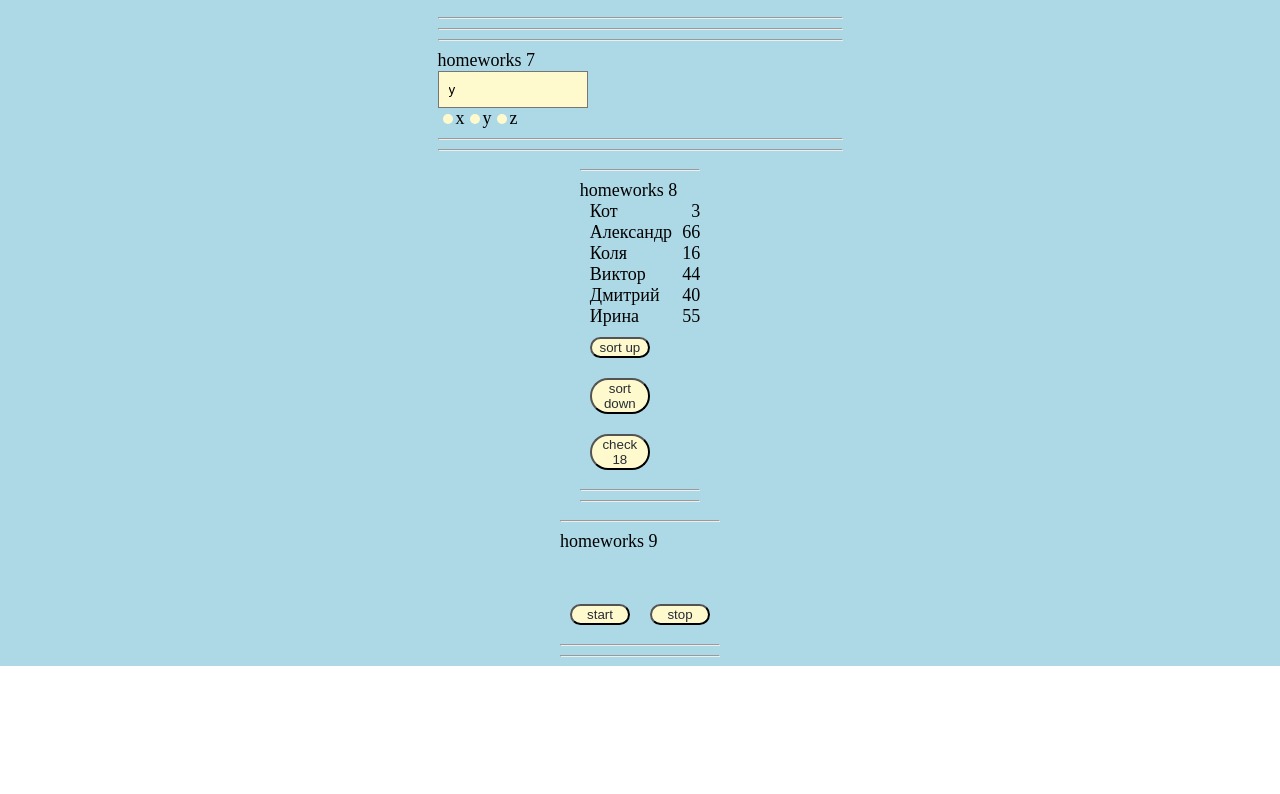
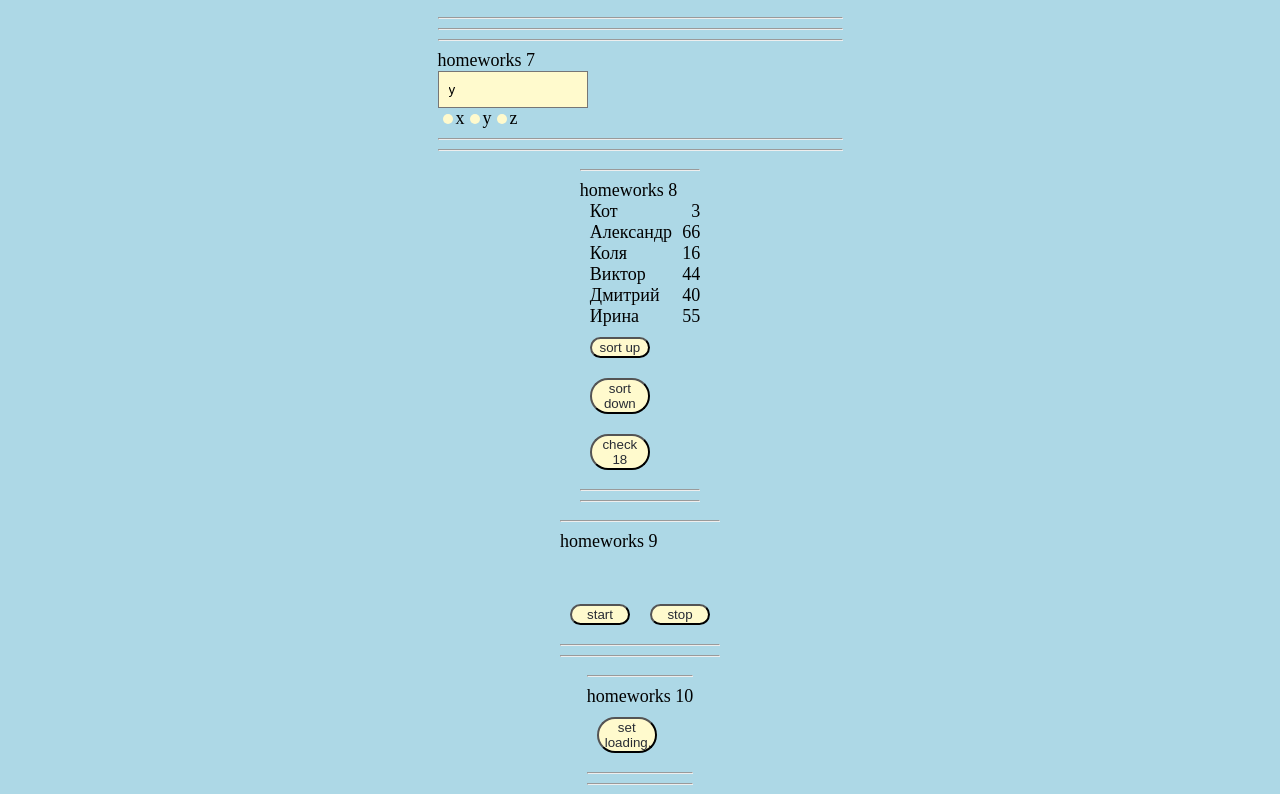
Before and after one commit to KarolinaEsepenok/dzIgnat, a React (Create React App) app: page /#/pre-junior in a window 1280 px wide. Shown: the part 1138-1932 px from the top of the page. Before the commit the page ends 1804 px from the top, so only its background shows below. Built offline with nearby package versions, Linux system fonts and the light colour scheme.

Commit message:
HW10Commit

```diff
--- a/package.json
+++ b/package.json
@@ -14,8 +14,10 @@
     "@types/uuid": "^8.3.4",
     "react": "^17.0.2",
     "react-dom": "^17.0.2",
+    "react-redux": "^8.0.2",
     "react-router-dom": "^5.2.0",
     "react-scripts": "3.4.1",
+    "redux": "^4.2.0",
     "typescript": "^4.4.2",
     "uuid": "^8.3.2",
     "web-vitals": "^2.1.0"
--- a/src/index.tsx
+++ b/src/index.tsx
@@ -4,10 +4,14 @@ import './index.css'
 import App from './p1-main/m1-ui/u1-app/App'
 import * as serviceWorker from './serviceWorker'
 import {BrowserRouter} from "react-router-dom";
+import {Provider} from "react-redux";
+import store from "./p2-homeworks/h10/bll/store";
 
 ReactDOM.render(
     <React.StrictMode>
-        <BrowserRouter><App/></BrowserRouter>
+       <Provider store={store}>
+            <App/>
+    </Provider>
 
     </React.StrictMode>,
     document.getElementById("root")
--- a/src/p1-main/m1-ui/u1-app/App.tsx
+++ b/src/p1-main/m1-ui/u1-app/App.tsx
@@ -1,12 +1,9 @@
 import React from 'react'
 import s from './App.module.css'
-import HW1 from '../../../p2-homeworks/h1/HW1'
-import HW2 from "../../../p2-homeworks/h2/HW2";
-import HW3 from "../../../p2-homeworks/h3/HW3";
-import HW4 from "../../../p2-homeworks/h4/HW4";
 import HW5 from "../../../p2-homeworks/h5/HW5"
 import HW8 from "../../../p2-homeworks/h8/HW8";
 import HW9 from "../../../p2-homeworks/h9/HW9";
+import HW10 from "../../../p2-homeworks/h10/HW10";
 
 function App() {
     return (
@@ -22,6 +19,7 @@ function App() {
             <HW5/>
 <HW8/>
             <HW9/>
+            <HW10/>
 
 
         </div>
--- a/src/p2-homeworks/h10/HW10.tsx
+++ b/src/p2-homeworks/h10/HW10.tsx
@@ -1,14 +1,24 @@
 import React from 'react'
 import SuperButton from '../h4/common/c2-SuperButton/SuperButton'
+import {useDispatch, useSelector} from "react-redux";
+import {AppStoreType} from "./bll/store";
+import {loadingAC} from "./bll/loadingReducer";
 
 function HW10() {
     // useSelector, useDispatch
-    const loading = false
+    const isLoading = useSelector<AppStoreType,boolean>(state=>state.loading.isLoading)
+    const dispatch = useDispatch()
+
+
+  //  const loading = false
 
     const setLoading = () => {
-        // dispatch
+        dispatch(loadingAC( true))
+        setTimeout(()=>{
+            dispatch(loadingAC( false))
+        },1500)
         // setTimeout
-        console.log('loading...')
+      //  console.log('loading...')
     };
 
     return (
@@ -17,7 +27,7 @@ function HW10() {
             homeworks 10
 
             {/*should work (должно работать)*/}
-            {loading
+            {isLoading
                 ? (
                     <div>крутилка...</div>
                 ) : (
--- a/src/p2-homeworks/h10/bll/loadingReducer.ts
+++ b/src/p2-homeworks/h10/bll/loadingReducer.ts
@@ -1,14 +1,22 @@
 const initState = {
+    isLoading: false
 
 }
 
-export const loadingReducer = (state = initState, action: any): any => { // fix any
+export const loadingReducer = (state = initState, action: LoadingActionType): typeof initState=> { // fix any
     switch (action.type) {
-        case '': {
-            return state
+        case 'CHANGE_LOADING': {
+            return{
+                ...state,
+            isLoading: action.isLoading
+            }
         }
         default: return state
     }
 }
+type LoadingActionType ={
+    type: "CHANGE_LOADING"
+    isLoading:boolean
+}
 
-export const loadingAC = (): any => {} // fix any
+export const loadingAC = (isLoading:boolean): LoadingActionType => ({type: "CHANGE_LOADING", isLoading}) // fix any
--- a/src/p2-homeworks/h10/bll/store.ts
+++ b/src/p2-homeworks/h10/bll/store.ts
@@ -1,15 +1,16 @@
 import {loadingReducer} from './loadingReducer'
+import {combineReducers, createStore} from "redux";
 
-// const reducers = combineReducers({
-//     loading: loadingReducer,
-//
-// })
-//
-// const store = createStore(reducers)
-//
-// export default store
-//
-// export type AppStoreType = ReturnType<typeof reducers>
-//
-// // @ts-ignore
-// window.store = store // for dev
+ const reducers = combineReducers({
+     loading: loadingReducer,
+
+ })
+
+ const store = createStore(reducers)
+
+export default store
+
+ export type AppStoreType = ReturnType<typeof reducers>
+
+ // @ts-ignore
+ window.store = store // for dev
```
Also changed, not shown: 1 other file (tests, documents, lock files or other folders).
